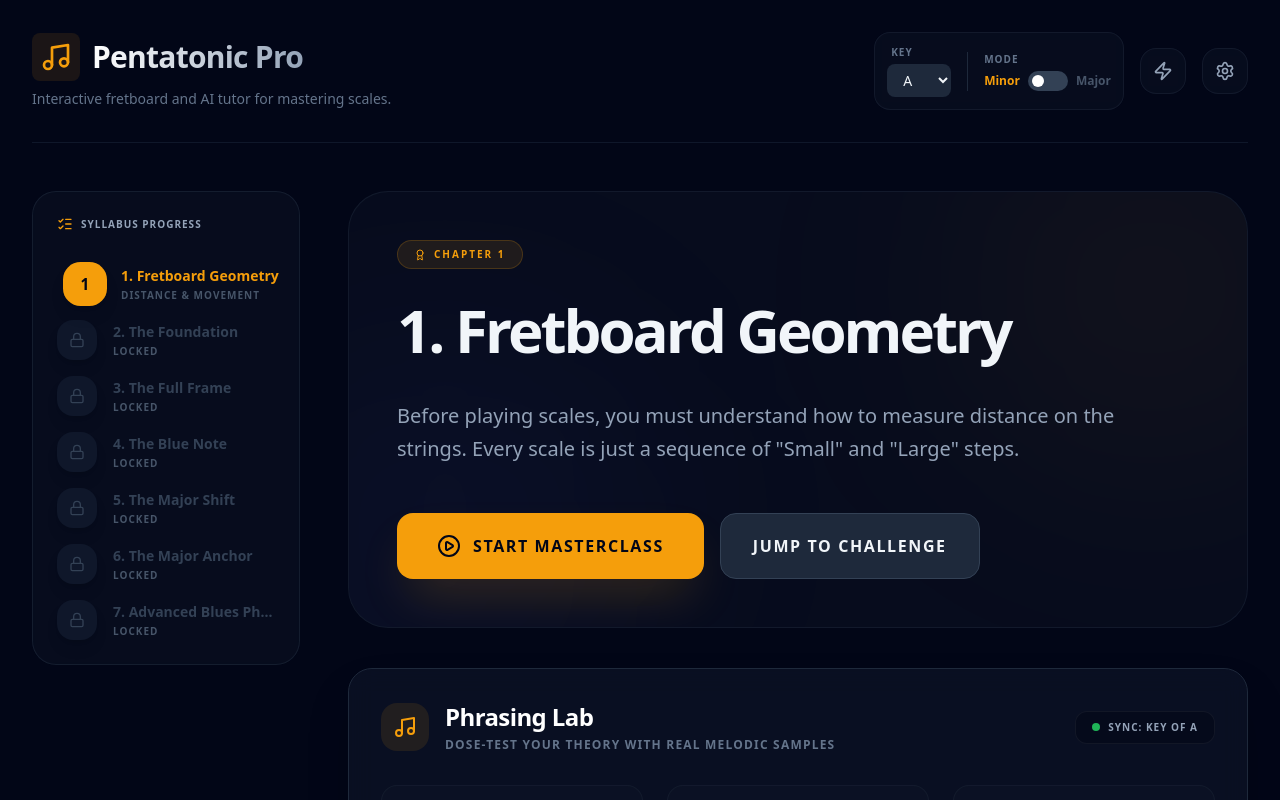
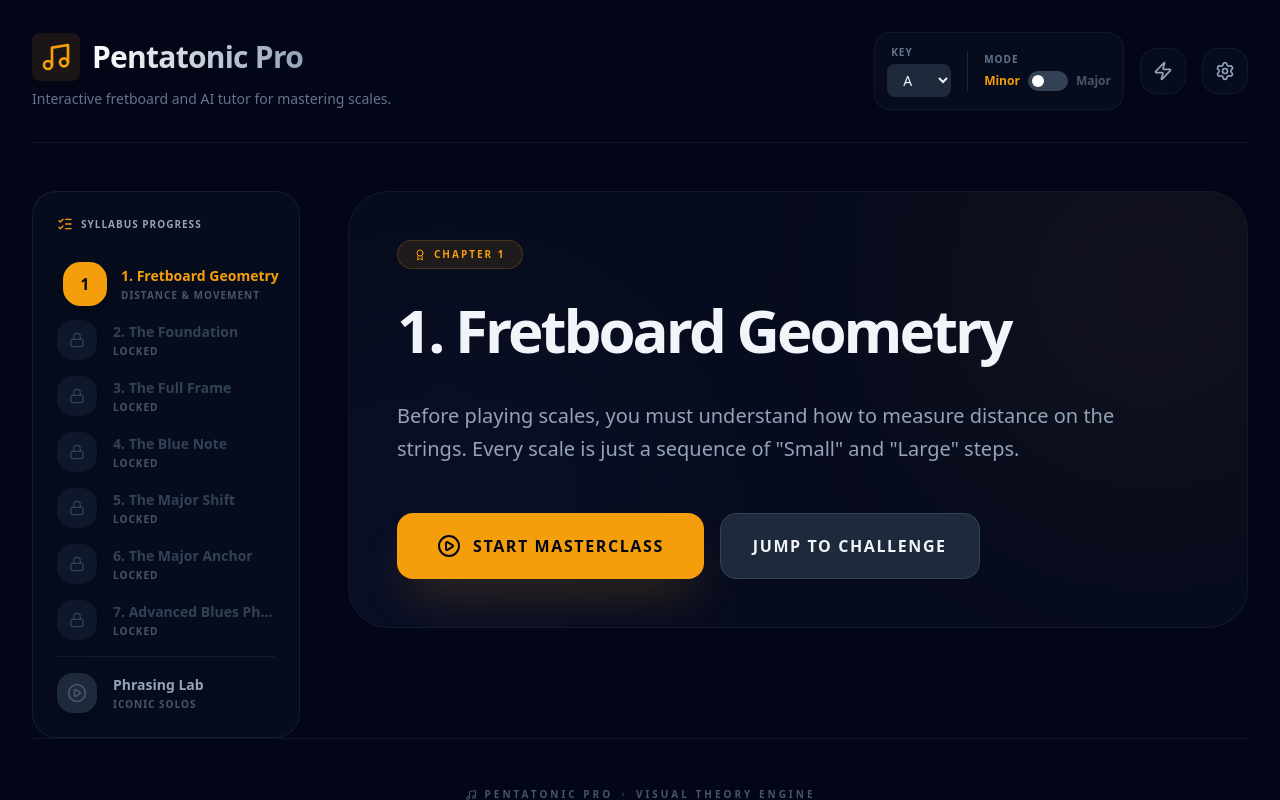
Before and after one commit to neofreko/pentatonic-pro, a React (Vite) app: page / in a window 1280 px wide. Shown: the top 800 px of the page. Built offline with nearby package versions, Linux system fonts and the light colour scheme.

Commit message:
feat: move phrasing lab to its own dedicated section

```diff
--- a/App.tsx
+++ b/App.tsx
@@ -624,8 +624,9 @@ const App: React.FC = () => {
                   <Loader2 className="w-8 h-8 text-amber-500 animate-spin" />
                 </div>
               ) : (
-                chapters.map((ch, idx) => {
-                  const isActive = currentChapterIndex === idx;
+                <>
+                  {chapters.map((ch, idx) => {
+                    const isActive = phase !== 'PHRASING_LAB' && currentChapterIndex === idx;
                     const isCompleted = completedChapters.includes(ch.id);
                     const isLocked = idx > 0 && !completedChapters.includes(chapters[idx - 1].id);
 
@@ -648,7 +649,26 @@ const App: React.FC = () => {
                         </div>
                       </button>
                     );
-                })
+                  })}
+
+                  <div className="pt-4 border-t border-slate-800/60 mt-4">
+                    <button
+                      onClick={() => setPhase('PHRASING_LAB')}
+                      className={`w-full text-left group flex items-center gap-4 transition-all ${phase === 'PHRASING_LAB' ? 'translate-x-2' : ''}`}
+                    >
+                      <div className={`flex-shrink-0 w-10 h-10 rounded-2xl flex items-center justify-center text-sm font-bold transition-all shadow-lg ${phase === 'PHRASING_LAB' ? 'bg-indigo-600 text-white scale-110 shadow-indigo-500/20' : 'bg-slate-800 text-slate-600 group-hover:bg-slate-700 group-hover:text-slate-400'
+                        }`}>
+                        <PlayCircle className="w-5 h-5" />
+                      </div>
+                      <div className="flex-grow min-w-0">
+                        <div className={`text-sm font-bold transition-colors truncate ${phase === 'PHRASING_LAB' ? 'text-indigo-400' : 'text-slate-400 group-hover:text-slate-300'}`}>
+                          Phrasing Lab
+                        </div>
+                        <div className="text-[10px] text-slate-600 truncate uppercase font-bold tracking-widest mt-0.5">Iconic Solos</div>
+                      </div>
+                    </button>
+                  </div>
+                </>
               )}
             </div>
           </div>
@@ -667,6 +687,26 @@ const App: React.FC = () => {
               <button onClick={startChallenge} className={`flex items-center gap-2 px-6 py-2 rounded-xl text-xs font-black uppercase tracking-widest transition-all ${phase === 'CHALLENGE' ? 'bg-indigo-600 text-white shadow-xl' : 'text-slate-500 hover:text-slate-300'}`}>
                 <Trophy className="w-4 h-4" /> Challenge
               </button>
+              <button onClick={() => setPhase('PHRASING_LAB')} className={`flex items-center gap-2 px-6 py-2 rounded-xl text-xs font-black uppercase tracking-widest transition-all ${phase === 'PHRASING_LAB' ? 'bg-indigo-600 text-white shadow-xl' : 'text-slate-500 hover:text-slate-300'}`}>
+                <PlayCircle className="w-4 h-4" /> Phrasing Lab
+              </button>
+            </div>
+          )}
+
+          {phase === 'PHRASING_LAB' && (
+            <div className="space-y-10 animate-in fade-in slide-in-from-bottom-4 duration-500">
+              <div className="bg-slate-900/40 border border-slate-800/50 rounded-[2.5rem] p-12 relative overflow-hidden shadow-3xl">
+                <div className="absolute -top-24 -right-24 w-96 h-96 bg-indigo-500/5 blur-[120px] rounded-full" />
+                <div className="relative z-10">
+                  <span className="inline-flex items-center gap-2 px-4 py-1.5 bg-indigo-500/10 text-indigo-400 rounded-full text-[10px] font-black uppercase tracking-[0.2em] mb-6 border border-indigo-500/20">
+                    <Music className="w-3 h-3" /> Advanced Phrasing
+                  </span>
+                  <h2 className="text-6xl font-black mb-8 leading-tight tracking-tighter text-white">Phrasing Lab</h2>
+                  <p className="text-xl text-slate-400 leading-relaxed mb-8 font-medium">Study and practice iconic solos. Learn how legendary players use the pentatonic scale to create memorable phrases.</p>
+
+                  <NoodleLibrary playNoodle={playNoodle} currentKey={rootNote} />
+                </div>
+              </div>
             </div>
           )}
 
@@ -1009,10 +1049,6 @@ const App: React.FC = () => {
               }
             </div >
           )}
-
-          <div className="mt-20">
-            <NoodleLibrary playNoodle={playNoodle} currentKey={rootNote} />
-          </div>
         </main >
       </div >
       <footer className="max-w-7xl mx-auto w-full mt-auto py-12 border-t border-slate-900 text-center">
--- a/hooks/useSyllabus.ts
+++ b/hooks/useSyllabus.ts
@@ -3,7 +3,7 @@ import { loadLessons } from '../services/lessonLoader';
 import { getScaleLesson } from '../services/aiService';
 import { Chapter, ScaleType } from '../types';
 
-export type AppPhase = 'PREVIEW' | 'LEARNING' | 'CHALLENGE';
+export type AppPhase = 'PREVIEW' | 'LEARNING' | 'CHALLENGE' | 'PHRASING_LAB';
 
 export const useSyllabus = (rootNote: string, scaleType: ScaleType, currentPosition: number) => {
     const [chapters, setChapters] = useState<Chapter[]>([]);
```
Lines whose indentation alone changed are shown as unchanged.
